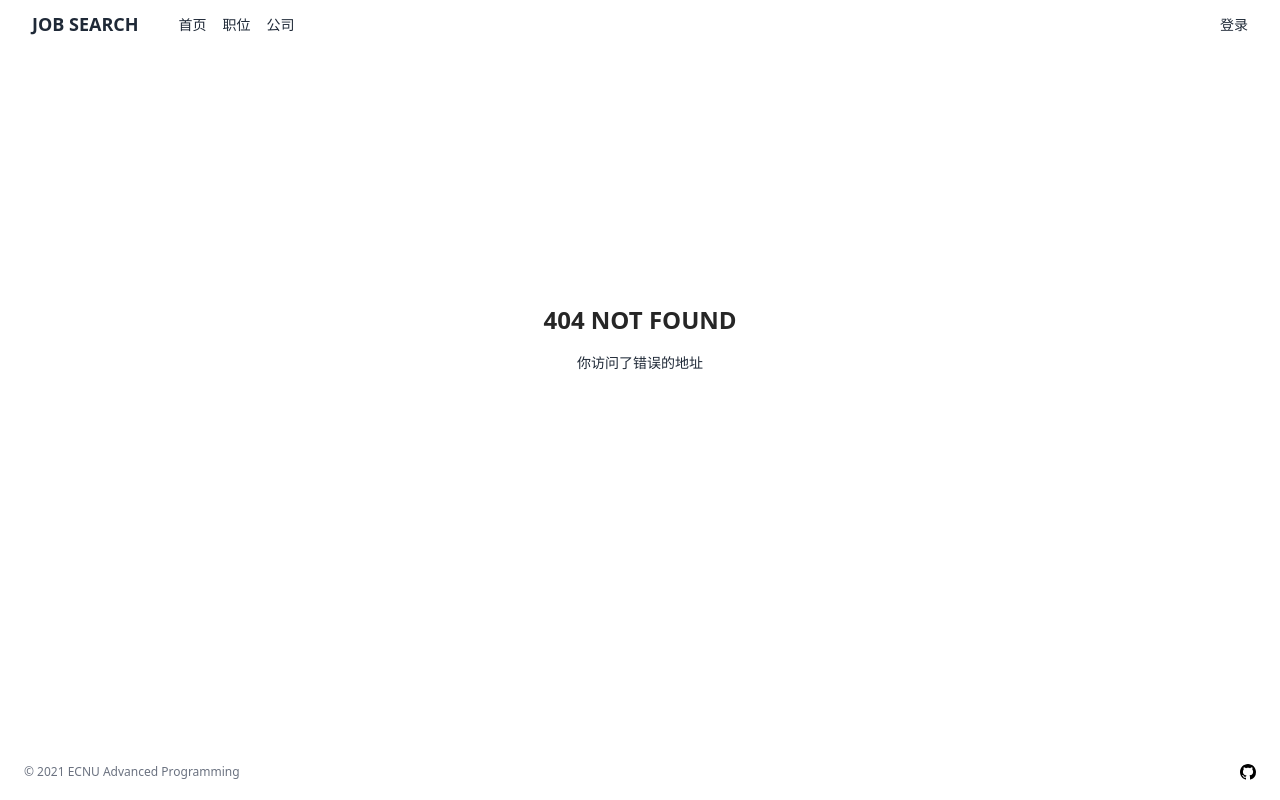
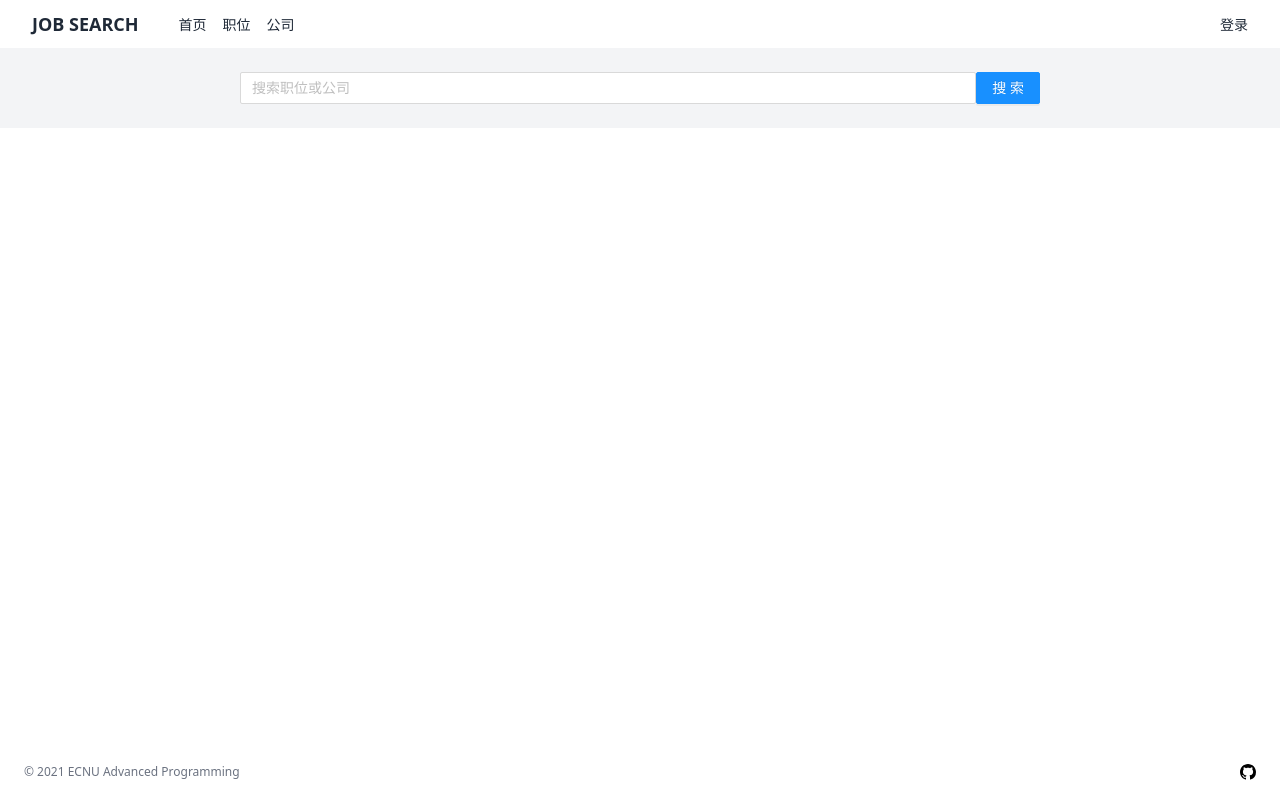
Before and after one commit to banqinghe/job-search-fe, a React (Vite) app: page / in a window 1280 px wide. Before the commit this address led to /404. Built offline with nearby package versions, Linux system fonts and the light colour scheme.

Commit message:
feat: home page start!

```diff
--- a/src/App.tsx
+++ b/src/App.tsx
@@ -2,6 +2,7 @@ import { Routes, Route, Navigate } from 'react-router-dom';
 import { useSelector } from 'react-redux';
 import Header from './components/Header';
 import Footer from './components/Footer';
+import Home from './views/home';
 import Register from './views/person/Register';
 import Personal from './views/person/Personal';
 import PersonalInfo from './views/person/PersonalInfo';
@@ -18,6 +19,7 @@ function App() {
       <Header style={isBarDisplay ? undefined : { display: 'none' }} />
       <main className="relative flex-1 flex">
         <Routes>
+          <Route path="/" element={<Home />} />
           <Route path="/register" element={<Register />} />
           <Route path="/personal" element={<Personal />}>
             <Route index element={<PersonalInfo />} />
--- /dev/null
+++ b/src/views/home/components/SearchInput.tsx
@@ -0,0 +1,26 @@
+import { Button, Input } from 'antd';
+import { UserOutlined, LockOutlined, UnlockOutlined, MailOutlined } from '@ant-design/icons';
+
+interface SearchInputProps {
+  className?: string;
+  style?: React.CSSProperties;
+//   form: FormInstance;
+//   onFinish: (values: any) => void;
+//   onFinishFailed?: (errInfo: any) => void;
+}
+
+function RegisterForm(props: SearchInputProps) {
+  const {
+    className = '',
+    style
+  } = props;
+
+  return (
+    <div className={className + ' flex'} style={style}>
+      <Input className="flex-1" placeholder="搜索职位或公司" />
+      <Button type="primary">搜索</Button>
+    </div>
+  );
+}
+
+export default RegisterForm;
--- /dev/null
+++ b/src/views/home/index.tsx
@@ -0,0 +1,47 @@
+import { useEffect } from 'react';
+import { useNavigate } from 'react-router';
+import { useDispatch, useSelector } from 'react-redux';
+import { Form, Button, message } from 'antd';
+import { GlobalState, UserInfoCompletenessState } from '@/store/state';
+import SearchInput from './components/SearchInput';
+
+function Home() {
+
+
+    // console.log('basic info form -> onFinish:', {
+    //   jobType: values.jobType[values.jobType.length - 1],
+    //   jobTag: values.jobTag,
+    //   city: values.city[values.city.length - 1],
+    //   salaryRange: [values.minSalary, values.maxSalary],
+    //   userType: values.userType,
+    // });
+  // }
+
+  return (
+    // <div className="flex justify-center items-center w-full bg-blue-400">
+    //   {!infoCompleteness.account ? (
+    //     // 登录信息表单
+    //     <div className="w-4/12 border rounded-2xl px-20 pt-8 pb-12 bg-white" style={{ minWidth: 400 }}>
+    //       <h1 className="mb-8 text-center text-xl font-bold">填写用户基本信息</h1>
+    //       <RegisterForm form={registerForm} onFinish={handleSubmit} />
+    //       <Button type="primary" className="w-full" onClick={() => registerForm.submit()}>下一步</Button>
+    //     </div>
+    //   ) : (
+    //     // 基本求职信息表单
+    //     <div className="w-5/12 border rounded-2xl px-16 pt-8 pb-12 bg-white" style={{ minWidth: 540 }}>
+    //       <h1 className="mb-8 text-center text-xl font-bold">填写你的求职期望</h1>
+    //       <JobInfoForm form={infoForm} onFinish={handleSubmit} />
+    //       <Button type="primary" className="w-full" onClick={() => infoForm.submit()}>完成</Button>
+    //     </div>
+    //   )}
+    // </div>
+    <div className="flex flex-col items-center w-full">
+      <div className="bg-gray-100 p-6 w-full flex justify-center">
+        <SearchInput className="w-7/12" style={{ minWidth: 800 }}/>
+      </div>
+
+    </div>
+  );
+}
+
+export default Home;
```
Also changed, not shown: 1 other file (tests, documents, lock files or other folders).
